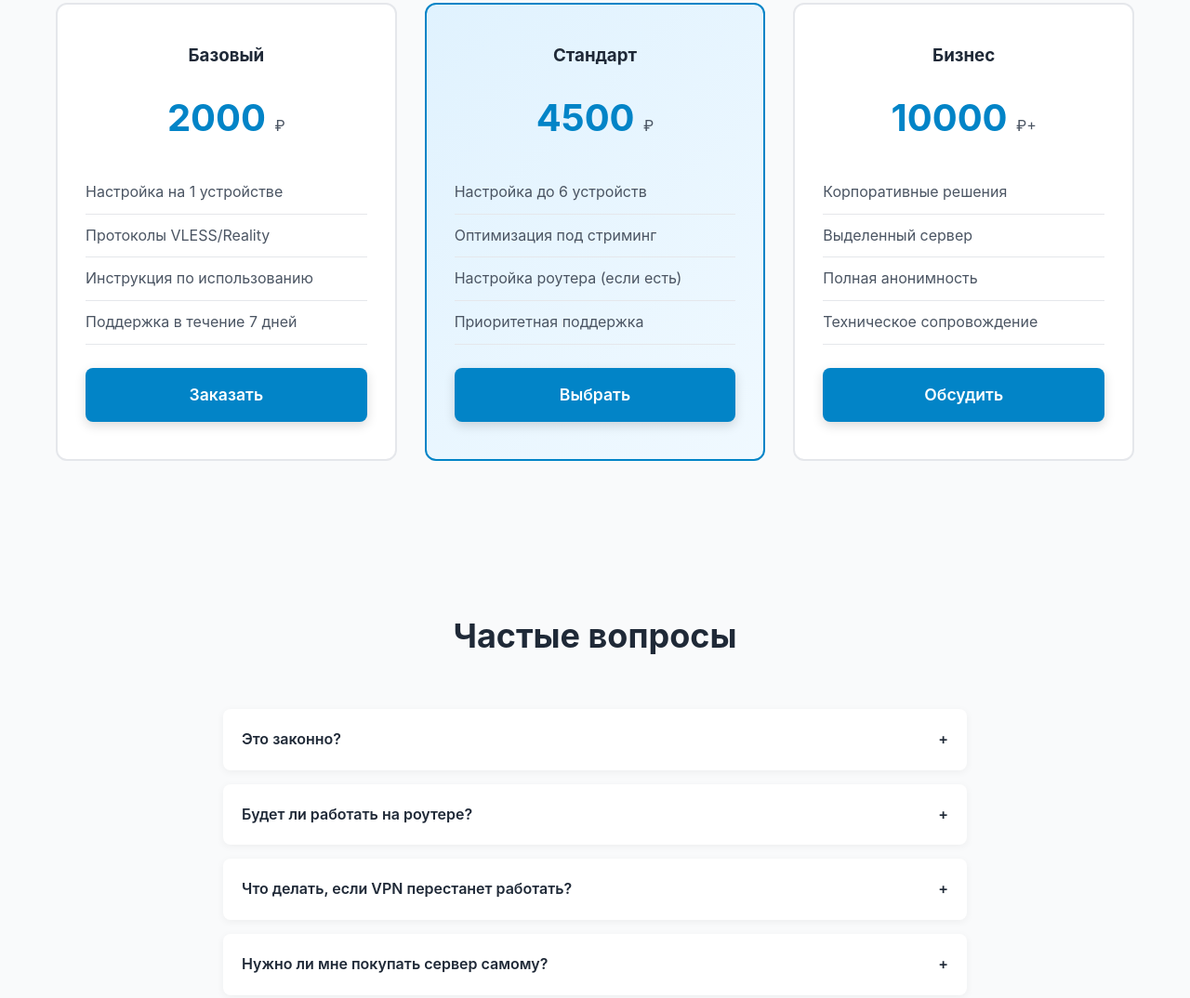
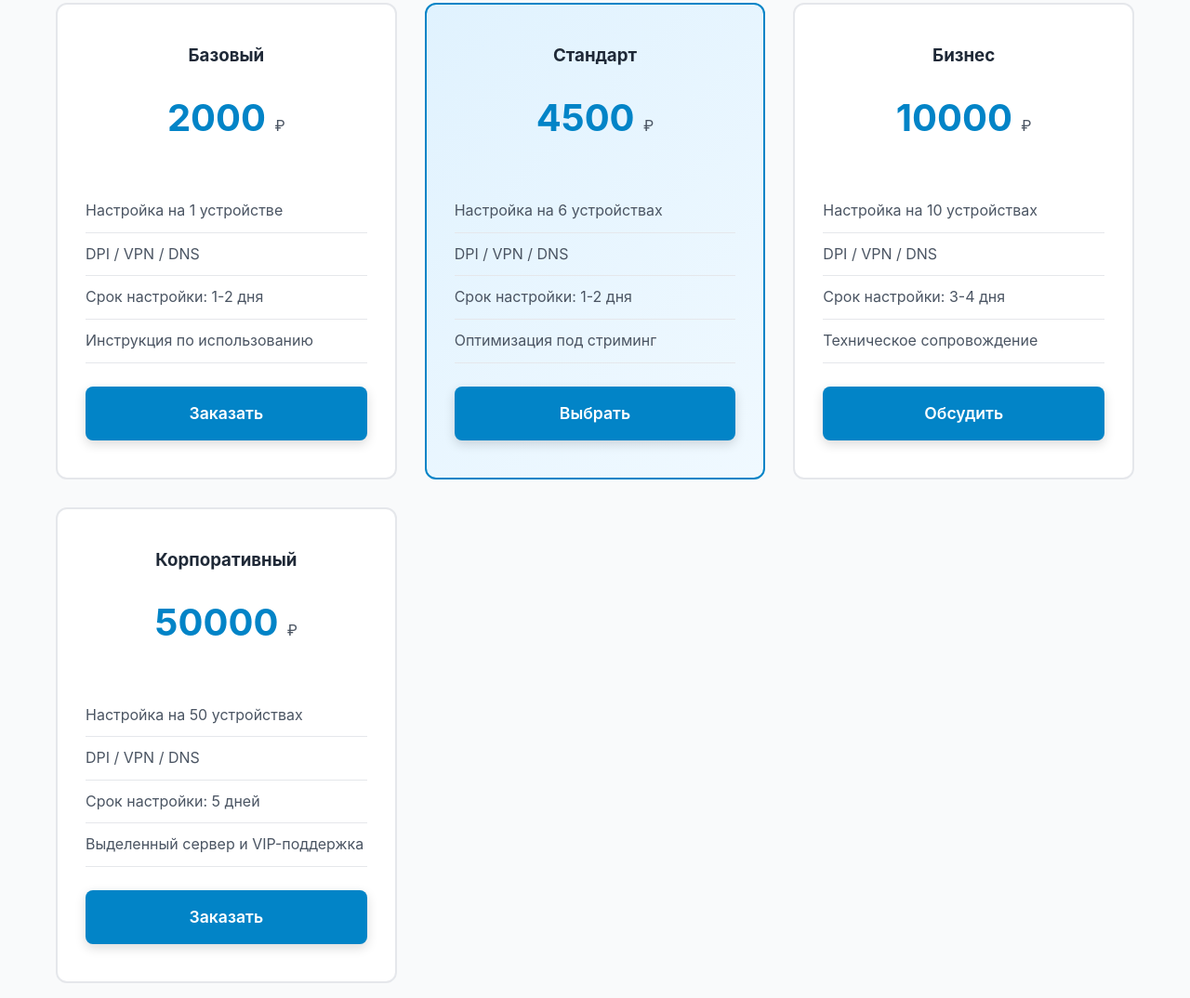
Before and after one commit to IlnurVpn/dostup-rf, a plain HTML site: page index.html in a window 1280 px wide. Shown: the part 1060-2134 px from the top of the page at 93% size. Drawn offline with Linux system fonts and the light colour scheme.

Commit message:
Update pricing grid with 4 tiers from Tarifnaia-setka.xlsx

```diff
--- a/index.html
+++ b/index.html
@@ -23,15 +23,15 @@
         .feature-card { background: white; padding: 35px; border-radius: 12px; box-shadow: 0 2px 12px rgba(0,0,0,0.08); transition: all 0.3s; }
         .feature-card:hover { transform: translateY(-5px); box-shadow: 0 8px 24px rgba(0,0,0,0.12); }
         .feature-card h3 { color: var(--primary); margin-bottom: 15px; }
-        .pricing-grid { display: grid; grid-template-columns: repeat(auto-fit, minmax(300px, 1fr)); gap: 30px; margin-top: 50px; }
-        .pricing-card { background: white; border: 2px solid #e5e7eb; border-radius: 12px; padding: 40px 30px; text-align: center; transition: all 0.3s; }
+        .pricing-grid { display: grid; grid-template-columns: repeat(auto-fit, minmax(280px, 1fr)); gap: 30px; margin-top: 50px; }
+        .pricing-card { background: white; border: 2px solid #e5e7eb; border-radius: 12px; padding: 40px 30px; text-align: center; transition: all 0.3s; display: flex; flex-direction: column; }
         .pricing-card:hover { border-color: var(--primary); transform: translateY(-5px); }
         .pricing-card.featured { border-color: var(--primary); background: linear-gradient(135deg, #e0f2fe 0%, #f0f9ff 100%); }
         .price { font-size: 2.5rem; font-weight: 700; color: var(--primary); margin: 20px 0; }
         .price span { font-size: 1rem; font-weight: 400; color: var(--text-light); }
-        ul { list-style: none; margin: 25px 0; text-align: left; }
+        ul { list-style: none; margin: 25px 0; text-align: left; flex-grow: 1; }
         li { padding: 10px 0; color: var(--text-light); border-bottom: 1px solid #e5e7eb; }
-        .pricing-card .btn { width: 100%; background: var(--primary); color: white; }
+        .pricing-card .btn { width: 100%; background: var(--primary); color: white; margin-top: auto; }
         .pricing-card .btn:hover { background: var(--primary-dark); }
         .faq-list { max-width: 800px; margin: 50px auto 0; }
         .faq-item { background: white; border-radius: 8px; margin-bottom: 15px; box-shadow: 0 2px 8px rgba(0,0,0,0.05); }
@@ -83,9 +83,9 @@
                     <div class="price">2000 <span>₽</span></div>
                     <ul>
                         <li>Настройка на 1 устройстве</li>
-                        <li>Протоколы VLESS/Reality</li>
+                        <li>DPI / VPN / DNS</li>
+                        <li>Срок настройки: 1-2 дня</li>
                         <li>Инструкция по использованию</li>
-                        <li>Поддержка в течение 7 дней</li>
                     </ul>
                     <a href="#contact" class="btn">Заказать</a>
                 </div>
@@ -93,23 +93,34 @@
                     <h3>Стандарт</h3>
                     <div class="price">4500 <span>₽</span></div>
                     <ul>
-                        <li>Настройка до 6 устройств</li>
+                        <li>Настройка на 6 устройствах</li>
+                        <li>DPI / VPN / DNS</li>
+                        <li>Срок настройки: 1-2 дня</li>
                         <li>Оптимизация под стриминг</li>
-                        <li>Настройка роутера (если есть)</li>
-                        <li>Приоритетная поддержка</li>
                     </ul>
                     <a href="#contact" class="btn">Выбрать</a>
                 </div>
                 <div class="pricing-card">
                     <h3>Бизнес</h3>
-                    <div class="price">10000 <span>₽+</span></div>
+                    <div class="price">10000 <span>₽</span></div>
                     <ul>
-                        <li>Корпоративные решения</li>
-                        <li>Выделенный сервер</li>
-                        <li>Полная анонимность</li>
+                        <li>Настройка на 10 устройствах</li>
+                        <li>DPI / VPN / DNS</li>
+                        <li>Срок настройки: 3-4 дня</li>
                         <li>Техническое сопровождение</li>
                     </ul>
                     <a href="#contact" class="btn">Обсудить</a>
+                </div>
+                <div class="pricing-card">
+                    <h3>Корпоративный</h3>
+                    <div class="price">50000 <span>₽</span></div>
+                    <ul>
+                        <li>Настройка на 50 устройствах</li>
+                        <li>DPI / VPN / DNS</li>
+                        <li>Срок настройки: 5 дней</li>
+                        <li>Выделенный сервер и VIP-поддержка</li>
+                    </ul>
+                    <a href="#contact" class="btn">Заказать</a>
                 </div>
             </div>
         </div>
```
